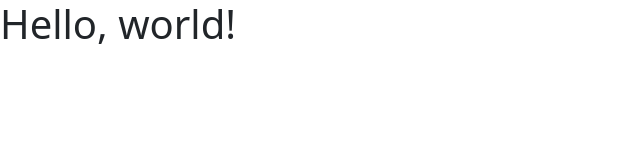
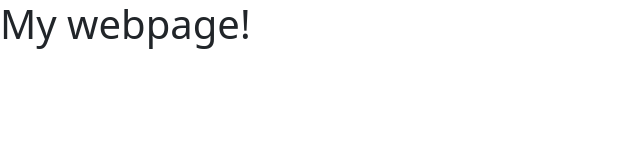
Before and after one commit to aradhya186/Mobile-3D-Applications, a plain HTML site: page index.html in a window 1280 px wide. Shown: the whole page, without its empty margins (0-640 px from the left). Drawn offline with nearby package versions, Linux system fonts and the light colour scheme.

Commit message:
changed text

```diff
--- a/index.html
+++ b/index.html
@@ -25,7 +25,7 @@
 </head>
 
   <body>
-    <h1>Hello, world!</h1>
+    <h1>My webpage!</h1>
 
 
   </body>
```
